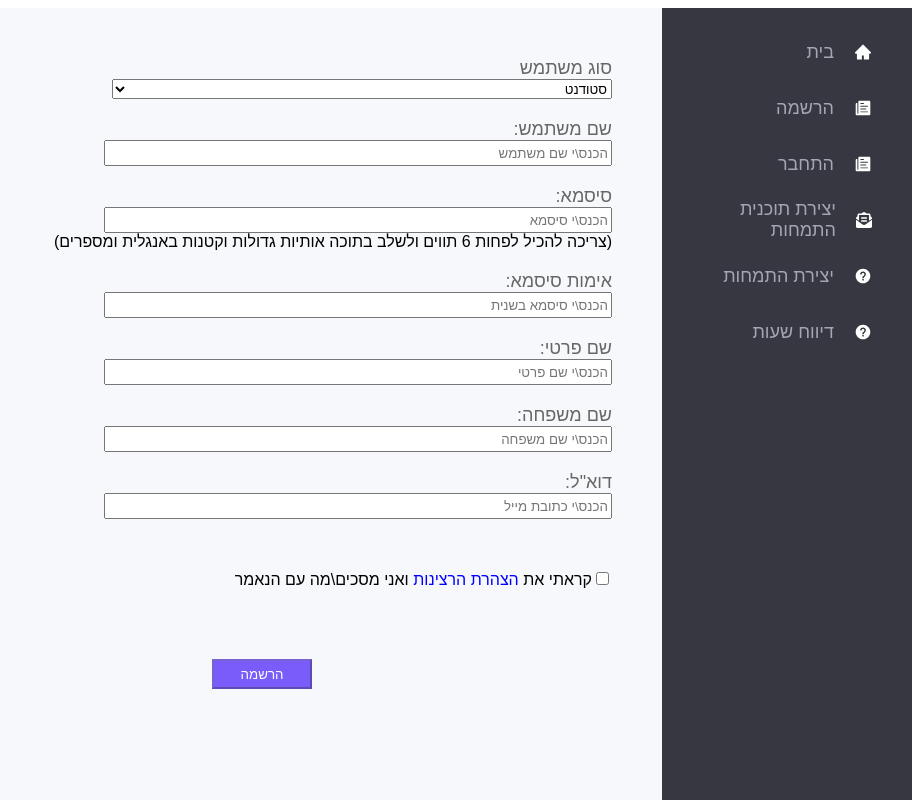
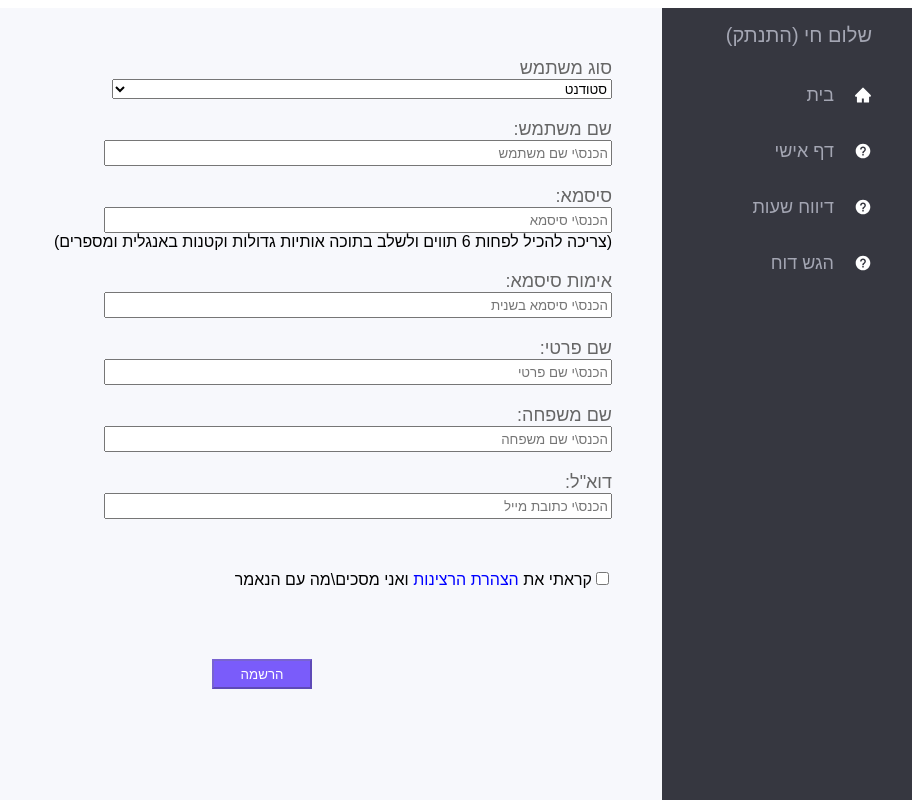
Before and after one commit to vaitz/Intern_management_system_front, a React (Create React App) app in the folder reactfirst/: page /register in a window 1280 px wide. Shown: the top 800 px of the page, without its empty margins (360-1280 px from the left). Built offline with nearby package versions, Linux system fonts and the light colour scheme; what axios-mock-adapter would draw is missing.

Commit message:
add options to side panel

```diff
--- a/reactfirst/src/App.js
+++ b/reactfirst/src/App.js
@@ -8,10 +8,7 @@ import Register from "./components/register/register";
 import Login from "./components/login/login";
 import PublicRoute from "./components/utils/public_route";
 import Home from "./components/home/home";
-import {getToken, removeUserSession, setUserSession} from "./components/utils/common";
-import axios from "axios";
 import CreateInternship from "./components/create_intership/create_internship";
-import MockAdapter from "axios-mock-adapter";
 import ReportHours from "./components/report_hours/report_hours";
 
 const Container = styled.div`
@@ -46,10 +43,12 @@ const App = () => {
 //     const data =  { token: 2, user: "user" } ;
 //     mock.onPost('http://localhost:3000/verifyToken?token').reply(200, data);
 
+    const [userType, setUserType] = useState("intern");
+
     return (
         <BrowserRouter>
             <Container>
-                <SidePanel />
+                <SidePanel userType={userType}/>
                 <ContentWrapper>
                     <Switch>
                         <Route path="/createProgram" component={CreateProgram}/>
--- a/reactfirst/src/components/login.js
+++ /dev/null
@@ -1 +0,0 @@
-// show&hide password: https://melvingeorge.me/blog/show-or-hide-password-ability-reactjs
--- a/reactfirst/src/components/side_panel/side_bar_data.js
+++ b/reactfirst/src/components/side_panel/side_bar_data.js
@@ -3,7 +3,155 @@ import * as FaIcons from 'react-icons/fa';
 import * as AiIcons from 'react-icons/ai';
 import * as IoIcons from 'react-icons/io';
 
-export const SidebarData = [
+export const SidebarData = {
+    ["student"]: [
+    {
+        title: 'בית',
+        path: '/',
+        icon: <AiIcons.AiFillHome />,
+        cName: 'nav-text'
+    },
+    {
+        title: 'דף אישי',
+        path: '/',
+        icon: <IoIcons.IoMdHelpCircle />,
+        cName: 'nav-text'
+    }
+],
+    ["advancedCandidate"]: [
+        {
+            title: 'בית',
+            path: '/',
+            icon: <AiIcons.AiFillHome />,
+            cName: 'nav-text'
+        },
+        {
+            title: 'דף אישי',
+            path: '/reportHours',
+            icon: <IoIcons.IoMdHelpCircle />,
+            cName: 'nav-text'
+        },
+        {
+            title: 'הגש מועמדות',
+            path: '/reportHours',
+            icon: <IoIcons.IoMdHelpCircle />,
+            cName: 'nav-text'
+        }
+    ],
+    ["intern"]: [
+        {
+            title: 'בית',
+            path: '/',
+            icon: <AiIcons.AiFillHome />,
+            cName: 'nav-text'
+        },
+        {
+            title: 'דף אישי',
+            path: '/reportHours',
+            icon: <IoIcons.IoMdHelpCircle />,
+            cName: 'nav-text'
+        },
+        {
+            title: 'דיווח שעות',
+            path: '/reportHours',
+            icon: <IoIcons.IoMdHelpCircle />,
+            cName: 'nav-text'
+        },
+        {
+            title: 'הגש דוח',
+            path: '/reportHours',
+            icon: <IoIcons.IoMdHelpCircle />,
+            cName: 'nav-text'
+        }
+    ],
+    ["mentor"]: [
+        {
+            title: 'בית',
+            path: '/',
+            icon: <AiIcons.AiFillHome />,
+            cName: 'nav-text'
+        },
+        {
+            title: 'סטודנטים',
+            path: '/register',
+            icon: <IoIcons.IoIosPaper />,
+            cName: 'nav-text'
+        },
+        {
+            title: 'אישור דיווח שעות',
+            path: '/login',
+            icon: <IoIcons.IoIosPaper />,
+            cName: 'nav-text'
+        },
+        {
+            title: 'הגשת משובים',
+            path: '/createProgram',
+            icon: <FaIcons.FaEnvelopeOpenText />,
+            cName: 'nav-text'
+        }
+    ],
+
+    ["internshipManager"]: [
+    {
+        title: 'בית',
+        path: '/',
+        icon: <AiIcons.AiFillHome />,
+        cName: 'nav-text'
+    },
+    {
+        title: 'חברות',
+        path: '/createProgram',
+        icon: <FaIcons.FaEnvelopeOpenText />,
+        cName: 'nav-text'
+    },
+    {
+        title: 'סטודנטים',
+        path: '/createProgram',
+        icon: <FaIcons.FaEnvelopeOpenText />,
+        cName: 'nav-text'
+    },
+    {
+        title: 'שיבוץ התמחות',
+        path: '/createProgram',
+        icon: <FaIcons.FaEnvelopeOpenText />,
+        cName: 'nav-text'
+    },
+    {
+        title: 'סטטיסטיקות',
+        path: '/createProgram',
+        icon: <FaIcons.FaEnvelopeOpenText />,
+        cName: 'nav-text'
+    }
+],
+
+    ["highTechRepresentative"]: [
+    {
+        title: 'בית',
+        path: '/',
+        icon: <AiIcons.AiFillHome />,
+        cName: 'nav-text'
+    },
+    {
+        title: 'דף החברה',
+        path: '/',
+        icon: <AiIcons.AiFillHome />,
+        cName: 'nav-text'
+    },
+    {
+        title: 'יצירת התמחות',
+        path: '/createInternship',
+        icon: <IoIcons.IoMdHelpCircle />,
+        cName: 'nav-text'
+    },
+    {
+        title: 'צפה במועמדים',
+        path: '/',
+        icon: <AiIcons.AiFillHome />,
+        cName: 'nav-text'
+    }
+    ],
+
+["guest"]: [
     {
         title: 'בית',
         path: '/',
@@ -21,23 +169,26 @@ export const SidebarData = [
         path: '/login',
         icon: <IoIcons.IoIosPaper />,
         cName: 'nav-text'
-    },
+    }
+],
+    ["systemManager"]: [
         {
-        title: 'יצירת תוכנית התמחות',
-        path: '/createProgram',
-        icon: <FaIcons.FaEnvelopeOpenText />,
+            title: 'בית',
+            path: '/',
+            icon: <AiIcons.AiFillHome />,
             cName: 'nav-text'
         },
         {
-        title: 'יצירת התמחות',
-        path: '/createInternship',
-        icon: <IoIcons.IoMdHelpCircle />,
+            title: 'תוכניות קיימות',
+            path: '/register',
+            icon: <IoIcons.IoIosPaper />,
             cName: 'nav-text'
         },
         {
-        title: 'דיווח שעות',
-        path: '/reportHours',
-        icon: <IoIcons.IoMdHelpCircle />,
+            title: 'הוספת תוכנית',
+            path: '/createProgram',
+            icon: <IoIcons.IoIosPaper />,
             cName: 'nav-text'
         }
-];
+    ]
+}
--- a/reactfirst/src/components/side_panel/side_panel.js
+++ b/reactfirst/src/components/side_panel/side_panel.js
@@ -1,5 +1,3 @@
-
-
 import React, { useState } from 'react';
 import { Link } from 'react-router-dom';
 import { SidebarData } from './side_bar_data';
@@ -12,7 +10,13 @@ const Div = styled.div`
     margin-right: 20px;
 `
 
-function SidePanel() {
+const Name = styled.div`
+  color: #A4A6B3;
+  font-size: 20px;
+  margin-bottom: 20px;
+`
+
+function SidePanel({userType}) {
     const [sidebar, setSidebar] = useState(false);
 
     const showSidebar = () => setSidebar(!sidebar);
@@ -22,7 +26,10 @@ function SidePanel() {
             <IconContext.Provider value={{ color: '#fff' }}>
                 <nav className={sidebar ? 'nav-menu active' : 'nav-menu'}>
                     <ul className='nav-menu-items' onClick={showSidebar}>
-                        {SidebarData.map((item, index) => {
+                        <Name>
+                            שלום חי (התנתק)
+                        </Name>
+                        {SidebarData[userType].map((item, index) => {
                             return (
                                 <li key={index} className={item.cName}>
                                     <Link to={item.path}>
```
Lines whose indentation alone changed are shown as unchanged.
